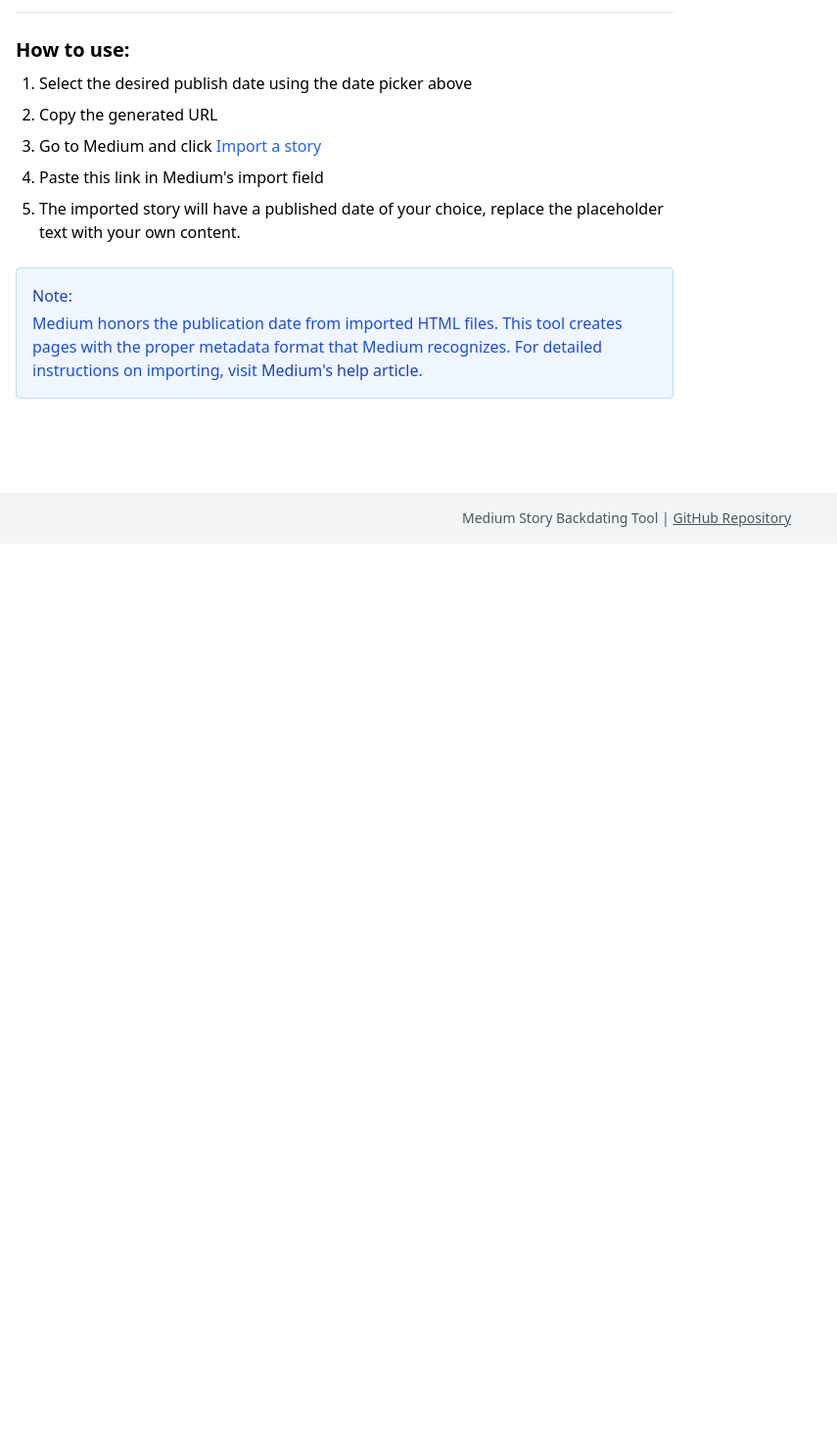
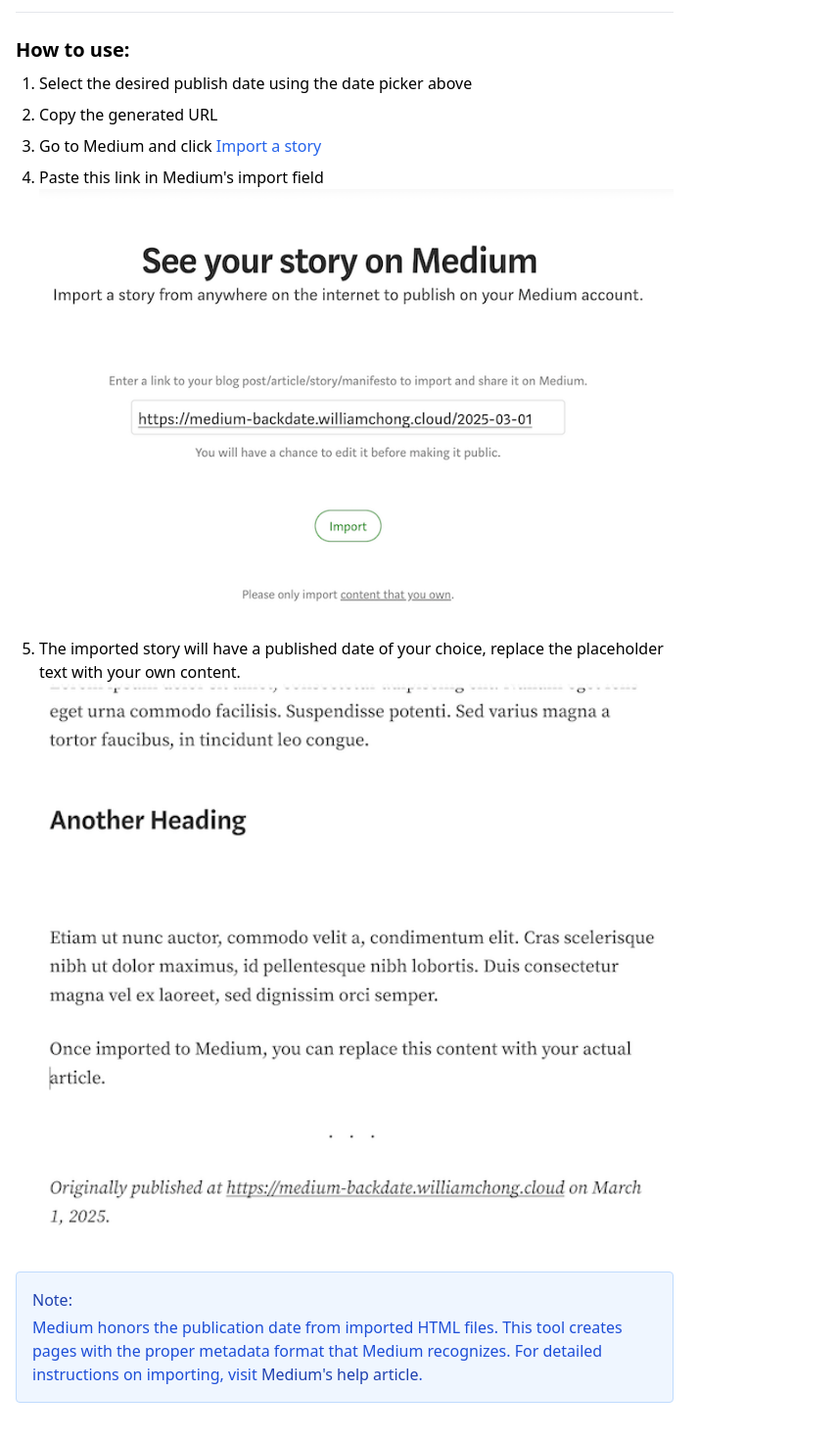
Before and after one commit to williamchong/medium-import-backdate, a Nuxt app: page / in a window 1280 px wide. Shown: the part 304-1774 px from the top of the page at 98% size, without its empty margins (0-855 px from the left). Before the commit the page ends 859 px from the top, so only its background shows below. Built offline with nearby package versions, Linux system fonts and the light colour scheme.

Commit message:
💄 Add import page and result images to enhance user instructions

```diff
--- a/pages/index.vue
+++ b/pages/index.vue
@@ -9,20 +9,16 @@
 
       <div class="mb-6">
         <label for="backdateInput" class="block mb-2 font-medium">Choose Your desired Publication Date:</label>
-        <input
-          id="backdateInput" v-model="selectedDate" type="date" class="border rounded px-3 py-2 w-full max-w-xs"
-          :placeholder="(new Date()).toISOString().substr(0, 10)"
-          @change="generateBackdatedUrl" >
+        <input id="backdateInput" v-model="selectedDate" type="date" class="border rounded px-3 py-2 w-full max-w-xs"
+          :placeholder="(new Date()).toISOString().substr(0, 10)" @change="generateBackdatedUrl">
       </div>
 
       <div v-if="backdatedUrl" class="mb-6">
         <label class="block mb-2 font-medium">Your Backdated Page Link:</label>
         <div class="flex items-center">
-          <input
-            ref="urlInput" v-model="backdatedUrl" type="text" readonly
-            class="border rounded-l px-3 py-2 w-full bg-gray-50" >
-          <button
-            class="bg-blue-600 hover:bg-blue-700 text-white font-medium py-2 px-4 rounded-r"
+          <input ref="urlInput" v-model="backdatedUrl" type="text" readonly
+            class="border rounded-l px-3 py-2 w-full bg-gray-50">
+          <button class="bg-blue-600 hover:bg-blue-700 text-white font-medium py-2 px-4 rounded-r"
             @click="copyToClipboard">
             {{ copied ? 'Copied!' : 'Copy' }}
           </button>
@@ -40,26 +36,32 @@
       <ol class="list-decimal pl-6 mb-6 space-y-2">
         <li>Select the desired publish date using the date picker above</li>
         <li>
-          <button
-            :class="{ 'text-blue-600 hover:underline cursor-pointer': !!backdatedUrl }"
+          <button :class="{ 'text-blue-600 hover:underline cursor-pointer': !!backdatedUrl }"
             @click="backdatedUrl ? copyToClipboard() : null">
             Copy
           </button> the generated URL
           <span v-if="copied" class="ml-2 text-green-600 text-sm">
-            <svg
-              class="w-4 h-4 inline" fill="none" stroke="currentColor" viewBox="0 0 24 24"
+            <svg class="w-4 h-4 inline" fill="none" stroke="currentColor" viewBox="0 0 24 24"
               xmlns="http://www.w3.org/2000/svg">
-              <path stroke-linecap="round" stroke-linejoin="round" stroke-width="2" d="M5 13l4 4L19 7"/>
+              <path stroke-linecap="round" stroke-linejoin="round" stroke-width="2" d="M5 13l4 4L19 7" />
             </svg>
             Copied!
           </span>
         </li>
-        <li>Go to Medium and click <a
-              href="https://medium.com/p/import" target="_blank"
-              class="text-blue-600 hover:underline">Import a story</a></li>
-        <li>Paste this link in Medium's import field</li>
-        <li>The imported story will have a published date of your choice, replace the placeholder text with your own
-          content. </li>
+        <li>Go to Medium and click <a href="https://medium.com/p/import" target="_blank"
+            class="text-blue-600 hover:underline">Import a story</a></li>
+        <li>
+          <figure>
+            <figcaption>Paste this link in Medium's import field</figcaption>
+            <img src="~/assets/import-page.png" alt="Medium Import Page" class="w-full">
+          </figure>
+        </li>
+        <li>
+          <figure>
+            <figcaption>The imported story will have a published date of your choice, replace the placeholder text with your own content.</figcaption>
+            <img src="~/assets/import-result.png" alt="Import Result" class="w-full">
+          </figure>
+        </li>
       </ol>
 
       <div class="bg-blue-50 border border-blue-200 rounded p-4 mb-6">
```
Also changed, not shown: assets/import-page.png (added), assets/import-result.png (added).
